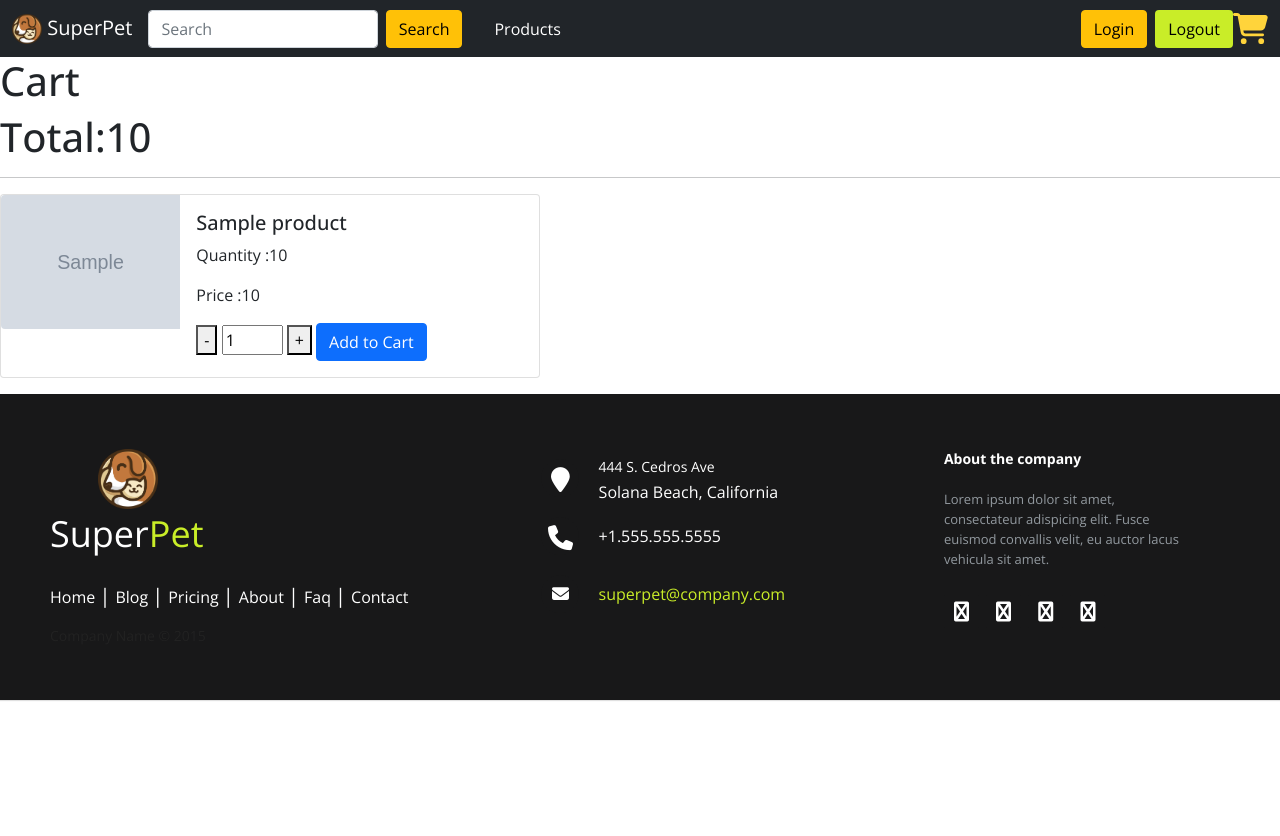
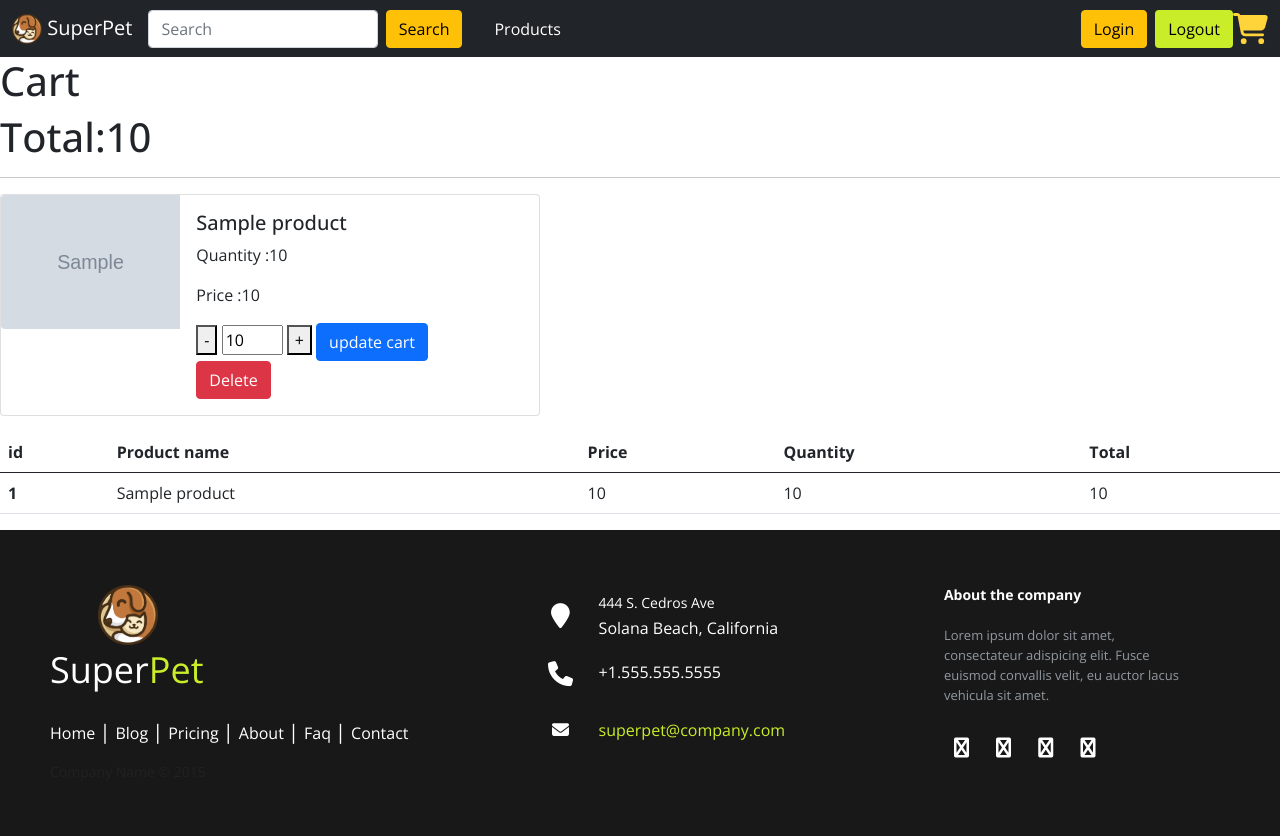
Before and after one commit to Priya-Vibhute/A418-Django, a Django app: template superpet/cart/templates/cart.html in a window 1280 px wide. Before the commit the page ends 701 px from the top, so only its background shows below. Run offline with Django 5.2, Linux system fonts and the light colour scheme; the template is opened without the code that fills it: most values are stand-ins (such as "Sample title", 1, 10 or a date in 2020); grey boxes marked "Sample" are stand-in pictures; some libraries are stand-ins or nearby versions.

Commit message:
7-11-2024

```diff
--- a/learnDjango/firstApp/views.py
+++ b/learnDjango/firstApp/views.py
@@ -52,3 +52,6 @@ class MyView(View):
 
    def post(self,request):
       return render(request,"success.html")
+
+def learnFilters(request):
+   return render(request,"template_filters.html",{"data":"Django"})
--- a/learnDjango/learnDjango/urls.py
+++ b/learnDjango/learnDjango/urls.py
@@ -25,6 +25,8 @@ urlpatterns = [
     path('students/',views.students),
     path('book/',views.book),
     path('employee/',views.employee),
-    path('class-based-view/',views.MyView.as_view(),name="class-based-view")
+    path('class-based-view/',views.MyView.as_view(),name="class-based-view"),
+     path('filters/',views.learnFilters),
+
 
 ]
--- a/superpet/cart/templates/cart.html
+++ b/superpet/cart/templates/cart.html
@@ -1,4 +1,5 @@
 {% extends 'base.html'%}
+{% load custom_filters %}
 
 {% block content %}
 
@@ -9,6 +10,7 @@
           {% for cartitem in cartitems %}
                         <div class="card mb-3" style="max-width: 540px;">
                            <div class="row g-0">
+
                              <div class="col-md-4">
                                <img src="{{cartitem.products.product_image.url}}" class="img-fluid rounded-start" alt="...">
                              </div>
@@ -18,17 +20,19 @@
                                  <p class="card-text">Quantity :{{cartitem.quantity}}</p>
                                   <p class="card-text">Price :{{cartitem.products.product_price}}</p>
 
-<form action="{% url 'add-to-cart' p.id %}">
+<form action="{% url 'update-cart' cartitem.id %}">
 
-          <button type="button" onclick="updateQuantity(-1,{{p.id}})">-</button>
+          <button type="button" onclick="updateQuantity(-1,{{cartitem.id}})">-</button>
 
-          <input type="number" name="quantity" id="quantity{{p.id}}" value="1" min="1" max="10">
+          <input type="number" name="quantity" id="quantity{{cartitem.id}}" value="{{cartitem.quantity}}" min="1" max="10">
 
-          <button type="button" onclick="updateQuantity(1,{{p.id}})">+</button>
+          <button type="button" onclick="updateQuantity(1,{{cartitem.id}})">+</button>
 
-          <input class="btn btn-primary" type="submit" value="Add to Cart">
+          <input class="btn btn-primary" type="submit" value="update cart">
 
         </form>
+
+        <a class="btn btn-danger" href="{% url 'delete-cartitem' cartitem.id %}" role="button">Delete</a>
 
                                </div>
                              </div>
@@ -37,4 +41,34 @@
 
           {% endfor%}
 
+
+
+  <table class="table">
+  <thead>
+    <tr>
+      <th scope="col">id</th>
+      <th scope="col">Product name</th>
+      <th scope="col">Price</th>
+      <th scope="col">Quantity</th>
+      <th scope="col">Total</th>
+
+    </tr>
+  </thead>
+  <tbody>
+
+  {% for cartitem in cartitems %}
+
+    <tr>
+      <th scope="row">{{cartitem.products.id}}</th>
+      <td>{{cartitem.products.product_name}}</td>
+      <td>{{cartitem.products.product_price}}</td>
+      <td>{{cartitem.quantity}}</td>
+      <td>{{cartitem.quantity|multiply:cartitem.products.product_price}}</td>
+
+    </tr>
+  {% endfor %}
+
+  </tbody>
+</table>
+
 {% endblock%}
--- a/superpet/cart/urls.py
+++ b/superpet/cart/urls.py
@@ -2,5 +2,8 @@ from django.urls import path
 from . import views
 urlpatterns=[
   path('',views.display_cart,name="cart"),
-  path('add-to-cart/<int:productId>/',views.add_to_cart,name="add-to-cart")
+  path('add-to-cart/<int:productId>/',views.add_to_cart,name="add-to-cart"),
+  path('update-cart/<int:cartitemId>/',views.update_cart,name="update-cart"),
+  path('delete-cartitem/<int:cartitemId>/',views.delete_cartitem,name="delete-cartitem"),
+  path('checkout/',views.checkout,name="checkout")
 ]
```
Also changed, not shown: learnDjango/firstApp/templates/template_filters.html (added, +21 -0 lines), superpet/cart/models.py (+11 -0 lines), superpet/cart/templates/checkout.html (added, +7 -0 lines), superpet/cart/templatetags/custom_filters.py (added, +7 -0 lines), superpet/cart/views.py (+14 -0 lines), superpet/cart/migrations/0002_order.py (added), superpet/cart/templatetags/__init__.py (added), superpet/media/products/cat_9jisJq3.jfif (added), superpet/media/products/cat_CrMiVAH.jfif (added).
